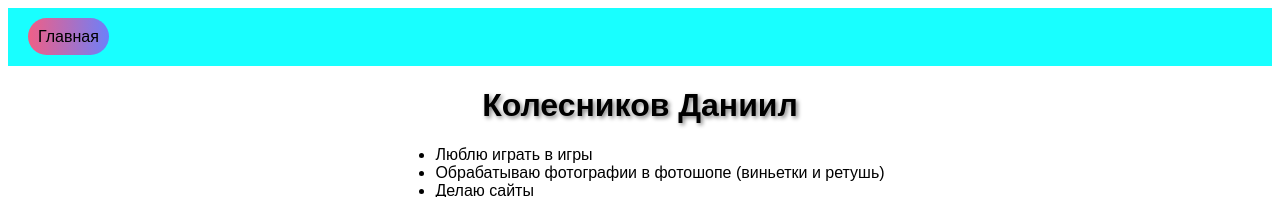
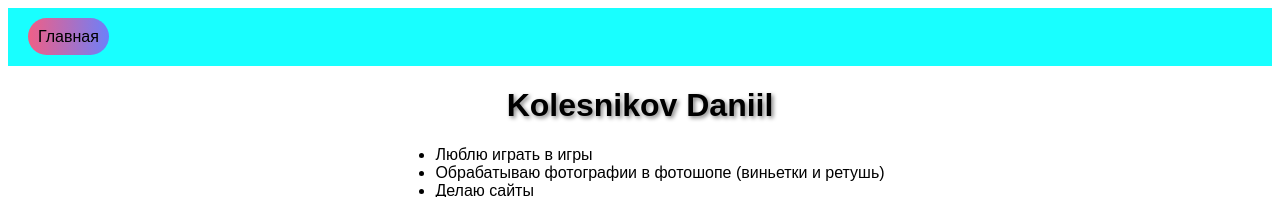
Before and after one commit to MLGRussianXP/Portfolio, a plain HTML site: page kolesnikov.html in a window 1280 px wide. Shown: the top 197 px of the page. Drawn offline with Linux system fonts and the light colour scheme.

Commit message:
Update kolesnikov.html

```diff
--- a/kolesnikov.html
+++ b/kolesnikov.html
@@ -8,7 +8,7 @@
       <a class="link-header" href="index.html">Главная</a>
     </header>
     <main>
-      <h1>Колесников Даниил</h1>
+      <h1>Kolesnikov Daniil</h1>
       <ul>
         <li>Люблю играть в игры</li>
         <li>Обрабатываю фотографии в фотошопе (виньетки и ретушь)</li>
```
